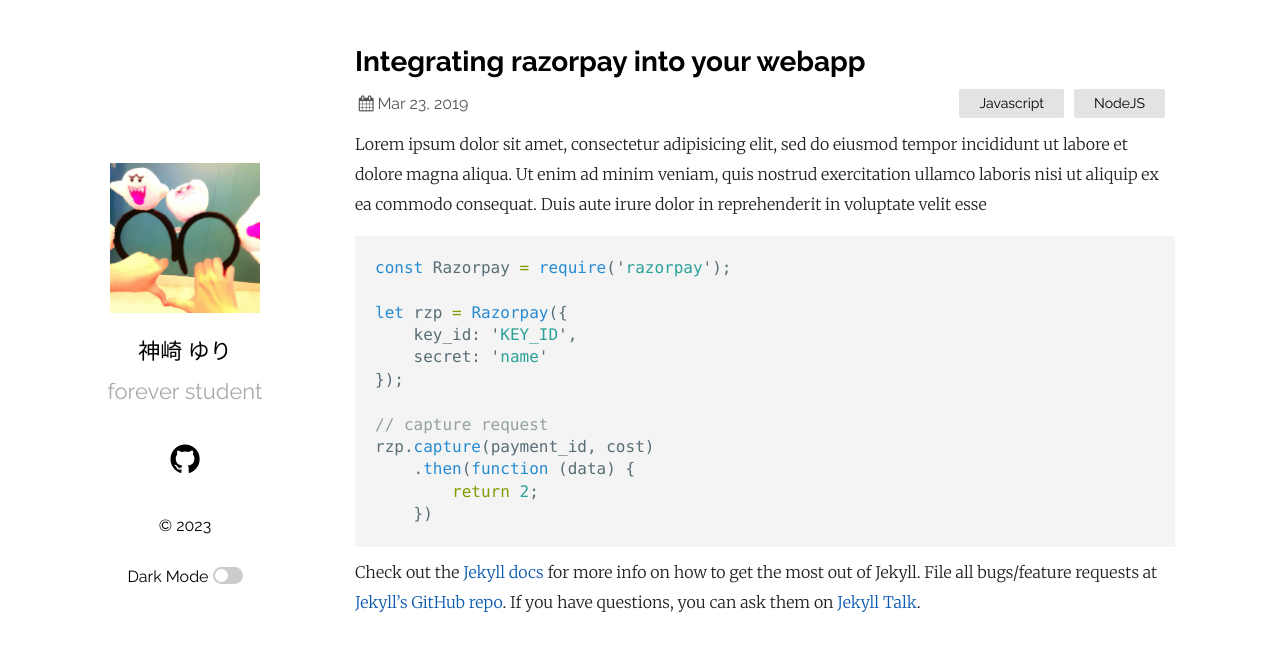
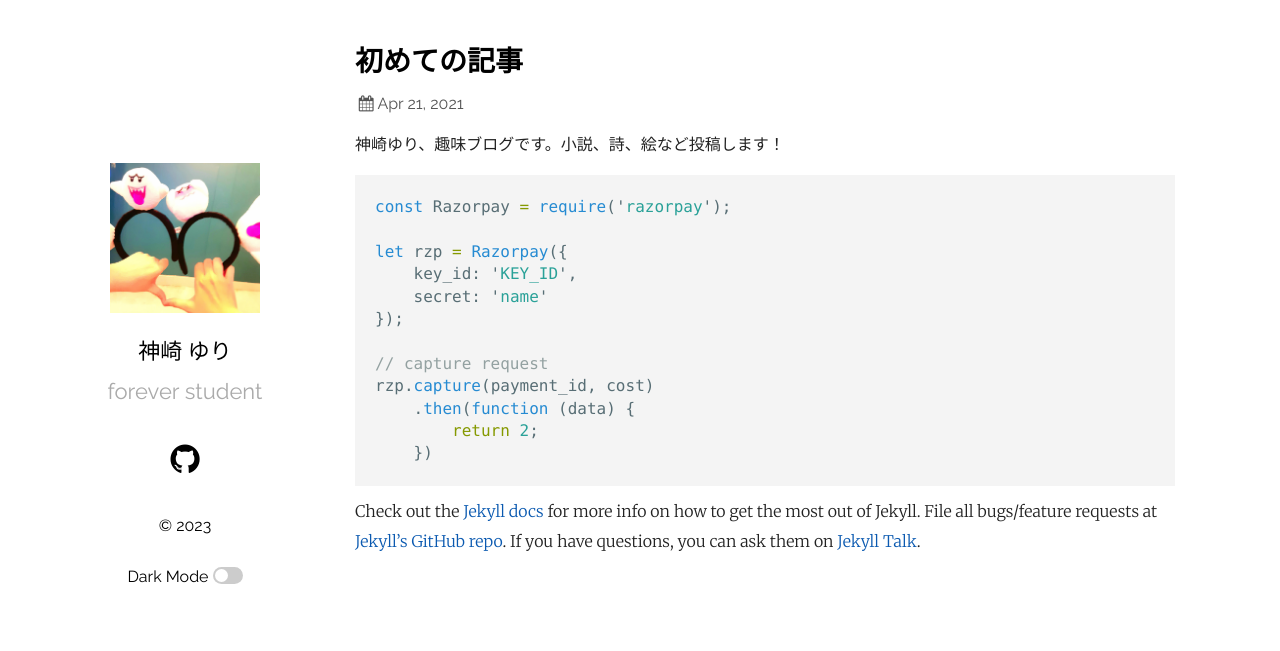
Before and after one commit to Yuina0420/Yuina0420.github.io, a Jekyll site: the page built from _posts/2023-04-21-articlue.markdown, in a window 1280 px wide. Shown: the top 651 px of the page. Built offline with Jekyll 4.4.1, drawn with Linux system fonts in a browser that asks for light colours.

Commit message:
初めての投稿

````diff
--- a/_config.yml
+++ b/_config.yml
@@ -2,9 +2,7 @@ title: 神崎ゆりの暇つぶし
 author: yurikanzaki
 email: your-email@domain.com
 description: > # this means to ignore newlines until "show_exerpts:"
-  Write an awesome description for your new site here. You can edit this
-  line in _config.yml. It will appear in your document head meta (for
-  Google search results) and in your feed.xml site description.
+  神崎ゆりの趣味を紹介します!
 show_excerpts: true # set to true to show excerpts on the homepage
 
 # Minima date format
--- a/_posts/2019-03-23-welcome-to-jekyll.markdown
+++ b/_posts/2023-04-21-articlue.markdown
@@ -1,10 +1,10 @@
 ---
 layout: post
-title:  "Integrating razorpay into your webapp"
-date:   2019-03-23 21:03:36 +0530
-categories: Javascript NodeJS
+title:  "初めての記事"
+date:   2021-04-21 15:00:00 +0900
+categories:
 ---
-Lorem ipsum dolor sit amet, consectetur adipisicing elit, sed do eiusmod tempor incididunt ut labore et dolore magna aliqua. Ut enim ad minim veniam, quis nostrud exercitation ullamco laboris nisi ut aliquip ex ea commodo consequat. Duis aute irure dolor in reprehenderit in voluptate velit esse
+神崎ゆり、趣味ブログです。小説、詩、絵など投稿します！
 
 ```javascript
 const Razorpay = require('razorpay');
````
